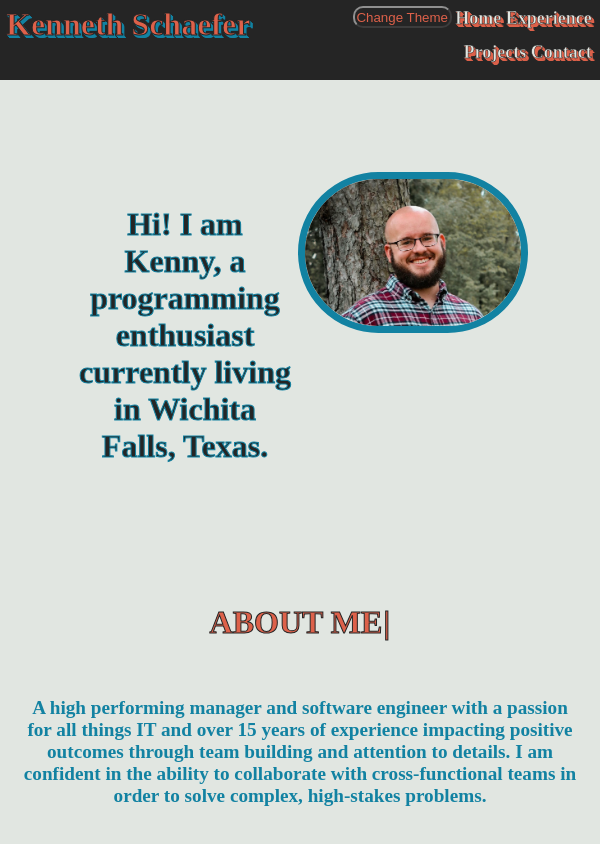
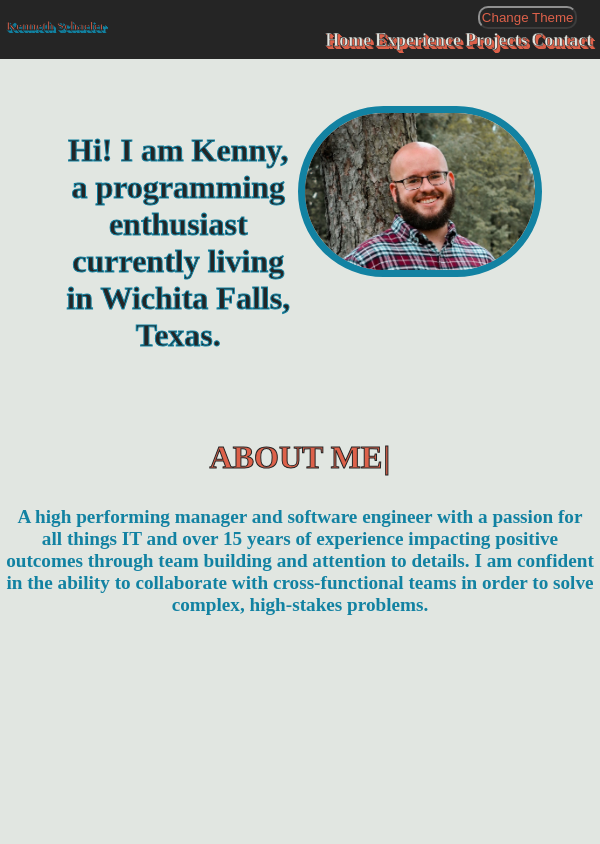
Before and after one commit to parzidog/old-portfolio, a React (Create React App) app: page /home in a window 600 px wide. Shown: the top 844 px of the page. Built offline with nearby package versions, Linux system fonts and the light colour scheme; no server answers.

Commit message:
Add mobile styling

```diff
--- a/less/home.less
+++ b/less/home.less
@@ -1,12 +1,13 @@
 .homePage {
     position: relative;
+    height: 100vh;
 
     .intro {
-        padding: 10%;
-        padding-top: 15%;
-        .initFlex();
+        padding: 7.5%;
         max-width: 100%;
         justify-content: center;
+        display: flex;
+        flex-wrap: wrap;
 
         .type {
             width: 45%;
@@ -14,7 +15,7 @@
 
         h1 {
             padding: 1%;
-            padding-top: 7%;
+            padding-top: 5%;
             width: 45%;
             -webkit-text-stroke: 1px @mainFont;
             color: @backgroundDark;
@@ -32,13 +33,13 @@
     }
 
     .about {
-        padding: 3%;
-        padding-bottom: 7.5%;
+        padding: 1%;
+        padding-bottom: 5%;
 
         h1 {
             display: flex;
             color: @secondaryFont;
-            padding: 10%;
+            padding: 5%;
             -webkit-text-stroke: 1px @backgroundDark;
             justify-content: center;
         }
@@ -49,3 +50,37 @@
         }
     }
 }
+@media only screen
+and (max-device-width: 600px)
+ {
+    .intro {
+        padding: 5%;
+        max-width: 100%;
+        justify-content: center;
+        display: flex;
+        flex-wrap: wrap;
+
+        .type {
+            width: 45%;
+        }
+
+        h1 {
+            padding: 1%;
+            padding-top: 5%;
+            width: 45%;
+            font-size: medium;
+            -webkit-text-stroke: 1px @mainFont;
+            color: @backgroundDark;
+            text-align: center;
+        }
+
+        img {
+            max-width: 45%;
+            border: 7.5px solid @mainFont;
+            border-radius: 225px;
+            height: 10%;
+        }
+
+        flex-direction: row;
+    }
+ }
--- a/less/nav.less
+++ b/less/nav.less
@@ -1,9 +1,15 @@
 .navBar {
     border-bottom: 2.5px solid @backgroundLight;
+    top: 0;
+    left: 0;
+    height: fit-content;
+    width: 100%;
+    background-color: @backgroundDark;
+    justify-content: space-between;
 
     h1 {
         display: flex;
-        width: 45%;
+        max-width: 45%;
         justify-content: left;
         padding: 1%;
         color: @secondaryFont;
@@ -11,12 +17,6 @@
         text-shadow: 3px 3px 0px @mainFont, 2.5px 2.5px 0px @mainFont, 2px 2px 0px @mainFont, 1.5px 1.5px 0px @mainFont, 1px 1px 0px @mainFont, 0.5px 0.5px 0px @mainFont;
     }
 
-    top: 0;
-    left: 0;
-    height: fit-content;
-    width: 100%;
-    background-color: @backgroundDark;
-    justify-content: space-between;
 
     .initFlex();
 
@@ -24,8 +24,9 @@
         display: flex;
         flex-wrap: wrap;
         padding: 1%;
-        width: 50%;
         justify-content: right;
+        padding-right: 3.5%;
+
 
         button {
             background-color: @backgroundDark;
@@ -37,9 +38,11 @@
             margin-right: 0.5%;
         }
 
+        div{
+            display: flex;
+            flex-wrap: nowrap;
+            width: fit-content;
                 a {
-            display: flex;
-            flex-wrap: wrap;
                     font-size: large;
                     text-decoration: none;
                     padding: 0.75%;
@@ -50,10 +53,24 @@
                     text-shadow: 3px 3px 0px @secondaryFont, 2.5px 2.5px 0px @secondaryFont, 2px 2px 0px @secondaryFont, 1.5px 1.5px 0px @secondaryFont, 1px 1px 0px @secondaryFont, 0.5px 0.5px 0px @secondaryFont;
             }
         }
-
-    @media screen and (min-width: 600px) {
-        height: @desktopHeight;
+    }
 }
 
-
+@media only screen
+and (max-device-width: 800px)
+{
+    .navBar{
+        h1{
+            padding-top: 3%;
+            font-size: small;
         }
+        nav{
+            button{
+                font-size: smaller;
+            }
+            a{
+                font-size: small;
+            }
+        }
+    }
+}
--- a/public/style.css
+++ b/public/style.css
@@ -20,7 +20,7 @@ body {
 }
 .navBar h1 {
   display: flex;
-  width: 45%;
+  max-width: 45%;
   justify-content: left;
   padding: 1%;
   color: #dd614a;
@@ -31,8 +31,8 @@ body {
   display: flex;
   flex-wrap: wrap;
   padding: 1%;
-  width: 50%;
   justify-content: right;
+  padding-right: 3.5%;
 }
 .navBar nav button {
   background-color: #252525;
@@ -43,9 +43,12 @@ body {
   padding: 0.5%;
   margin-right: 0.5%;
 }
-.navBar nav a {
+.navBar nav div {
   display: flex;
-  flex-wrap: wrap;
+  flex-wrap: nowrap;
+  width: fit-content;
+}
+.navBar nav div a {
   font-size: large;
   text-decoration: none;
   padding: 0.75%;
@@ -55,21 +58,28 @@ body {
   -webkit-text-stroke: 0.5px #252525;
   text-shadow: 3px 3px 0px #dd614a, 2.5px 2.5px 0px #dd614a, 2px 2px 0px #dd614a, 1.5px 1.5px 0px #dd614a, 1px 1px 0px #dd614a, 0.5px 0.5px 0px #dd614a;
 }
-@media screen and (min-width: 600px) {
-  .navBar {
-    height: 80px;
+@media only screen and (max-device-width: 800px) {
+  .navBar h1 {
+    padding-top: 3%;
+    font-size: small;
+  }
+  .navBar nav button {
+    font-size: smaller;
+  }
+  .navBar nav a {
+    font-size: small;
   }
 }
 .homePage {
   position: relative;
+  height: 100vh;
 }
 .homePage .intro {
-  padding: 10%;
-  padding-top: 15%;
+  padding: 7.5%;
+  max-width: 100%;
+  justify-content: center;
   display: flex;
   flex-wrap: wrap;
-  max-width: 100%;
-  justify-content: center;
   flex-direction: row;
 }
 .homePage .intro .type {
@@ -77,7 +87,7 @@ body {
 }
 .homePage .intro h1 {
   padding: 1%;
-  padding-top: 7%;
+  padding-top: 5%;
   width: 45%;
   -webkit-text-stroke: 1px #1282a2;
   color: #252525;
@@ -90,19 +100,47 @@ body {
   height: 10%;
 }
 .homePage .about {
-  padding: 3%;
-  padding-bottom: 7.5%;
+  padding: 1%;
+  padding-bottom: 5%;
 }
 .homePage .about h1 {
   display: flex;
   color: #dd614a;
-  padding: 10%;
+  padding: 5%;
   -webkit-text-stroke: 1px #252525;
   justify-content: center;
 }
 .homePage .about h3 {
   font-size: larger;
   text-align: center;
+}
+@media only screen and (max-device-width: 600px) {
+  .intro {
+    padding: 5%;
+    max-width: 100%;
+    justify-content: center;
+    display: flex;
+    flex-wrap: wrap;
+    flex-direction: row;
+  }
+  .intro .type {
+    width: 45%;
+  }
+  .intro h1 {
+    padding: 1%;
+    padding-top: 5%;
+    width: 45%;
+    font-size: medium;
+    -webkit-text-stroke: 1px #1282a2;
+    color: #252525;
+    text-align: center;
+  }
+  .intro img {
+    max-width: 45%;
+    border: 7.5px solid #1282a2;
+    border-radius: 225px;
+    height: 10%;
+  }
 }
 .experiencePage {
   padding: 15px;
@@ -224,47 +262,53 @@ body {
   text-align: left;
 }
 .contact {
-  padding: 50px;
+  padding: 2.5%;
+  height: 100vh;
 }
 .contact .img {
   display: flex;
   justify-content: center;
   width: 100%;
+  padding-bottom: 3%;
 }
 .contact .img img {
-  max-width: 50%;
+  max-width: 55%;
   border: 7px solid #252525;
   border-radius: 50px;
 }
 .contact .info h2 {
   text-align: left;
-  padding: 2%;
+  padding: 1%;
 }
 .contact .info h2 span {
   text-align: right;
 }
+.contact .info .phone {
+  justify-content: left;
+  text-align: left;
+}
 .contact .info .phone .propertyName {
   text-align: left;
   display: inline-block;
-  width: 25%;
+  width: 20%;
   color: #dd614a;
 }
 .contact .info .phone .propertyValue {
   display: inline-block;
   text-align: right;
-  width: 65%;
+  width: 75%;
   color: #1282a2;
 }
 .contact .info .email .propertyName {
   text-align: left;
   display: inline-block;
-  width: 25%;
+  width: 20%;
   color: #1282a2;
 }
 .contact .info .email .propertyValue {
   display: inline-block;
   text-align: right;
-  width: 65%;
+  width: 75%;
   color: #dd614a;
 }
 .contact .info .email .propertyValue a {
@@ -274,18 +318,25 @@ body {
 .contact .info .github .propertyName {
   text-align: left;
   display: inline-block;
-  width: 25%;
+  width: 20%;
   color: #dd614a;
 }
 .contact .info .github .propertyValue {
   display: inline-block;
   text-align: right;
-  width: 65%;
+  width: 75%;
   color: #1282a2;
 }
 .contact .info .github .propertyValue a {
   color: #1282a2;
   text-decoration: none;
+}
+@media only screen and (max-device-width: 600px) {
+  .propertyName,
+  .propertyValue {
+    padding-top: 5%;
+    font-size: medium;
+  }
 }
 .projects .singleProject {
   padding: 1.5%;
--- a/src/components/Navbar.js
+++ b/src/components/Navbar.jsx
@@ -18,11 +18,13 @@ function NavBar(){
         <div className="navBar">
             <h1>Kenneth Schaefer</h1>
             <nav>
-                <Theme />
+              <Theme />
+              <div>
                 <a href="/"> Home </a>
                 <a href="/experience"> Experience </a>
                 <a href="/projects"> Projects </a>
                 <a href="/contact"> Contact </a>
+              </div>
             </nav>
         </div>
     )
```
Also changed, not shown: less/contact.less (+22 -9 lines), src/App.js (+6 -6 lines), public/bundle.js, src/components/Contact.jsx (renamed from src/components/Contact.js), src/components/Experience.jsx (renamed from src/components/Experience.js), src/components/Home.jsx (renamed from src/components/Home.js), src/components/Projects.jsx (renamed from src/components/Projects.js), 1 other file (tests, documents, lock files or other folders). Lines whose indentation alone changed are shown as unchanged.
